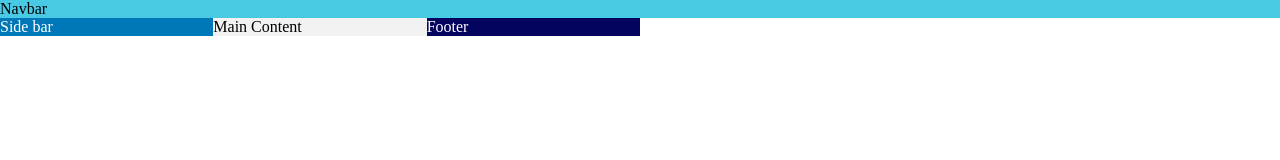
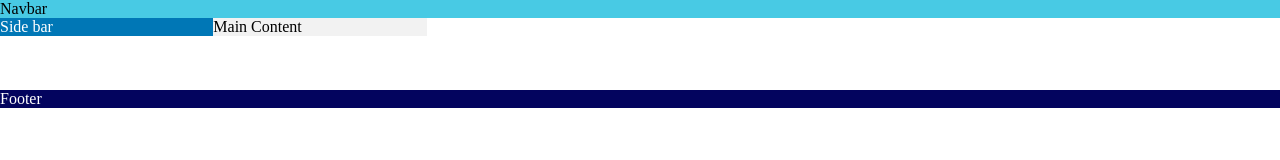
Before and after one commit to RobBerger/L09-FSWD1012, a plain HTML site: page index.html in a window 1280 px wide. Drawn offline with Linux system fonts and the light colour scheme.

Commit message:
got footer to span the bottom

```diff
--- a/style.css
+++ b/style.css
@@ -12,11 +12,13 @@
 nav {
     background-color: #48cae4;
     grid-column: 1 / span 6;
+    grid-row: 1 / span 1;
 }
 
 aside {
     background-color: #0077b6;
     color: white;
+
 }
 
 main {
@@ -26,4 +28,6 @@ main {
 footer {
     background-color: #03045e;
     color: white;
+    grid-column: 1 / span 6;
+    grid-row: 6 / span 1;
 }
```
